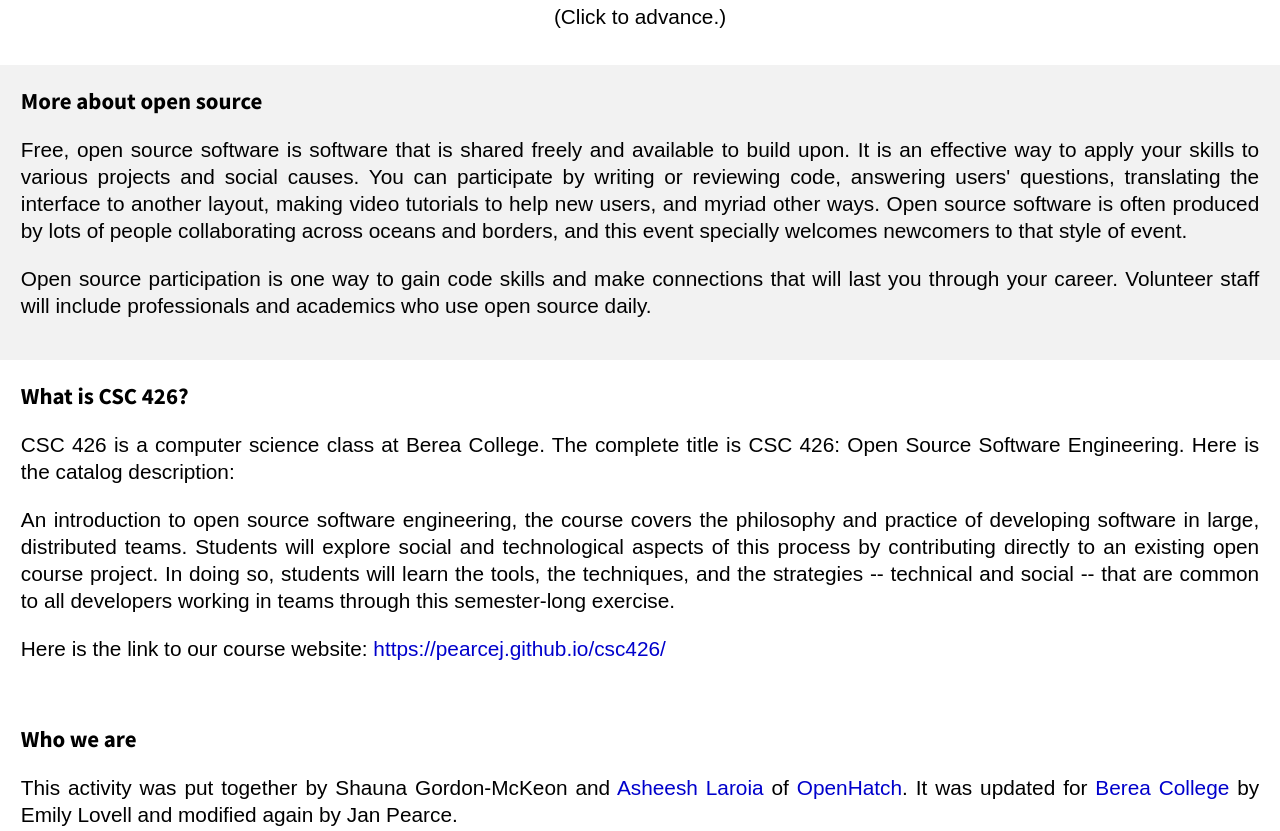
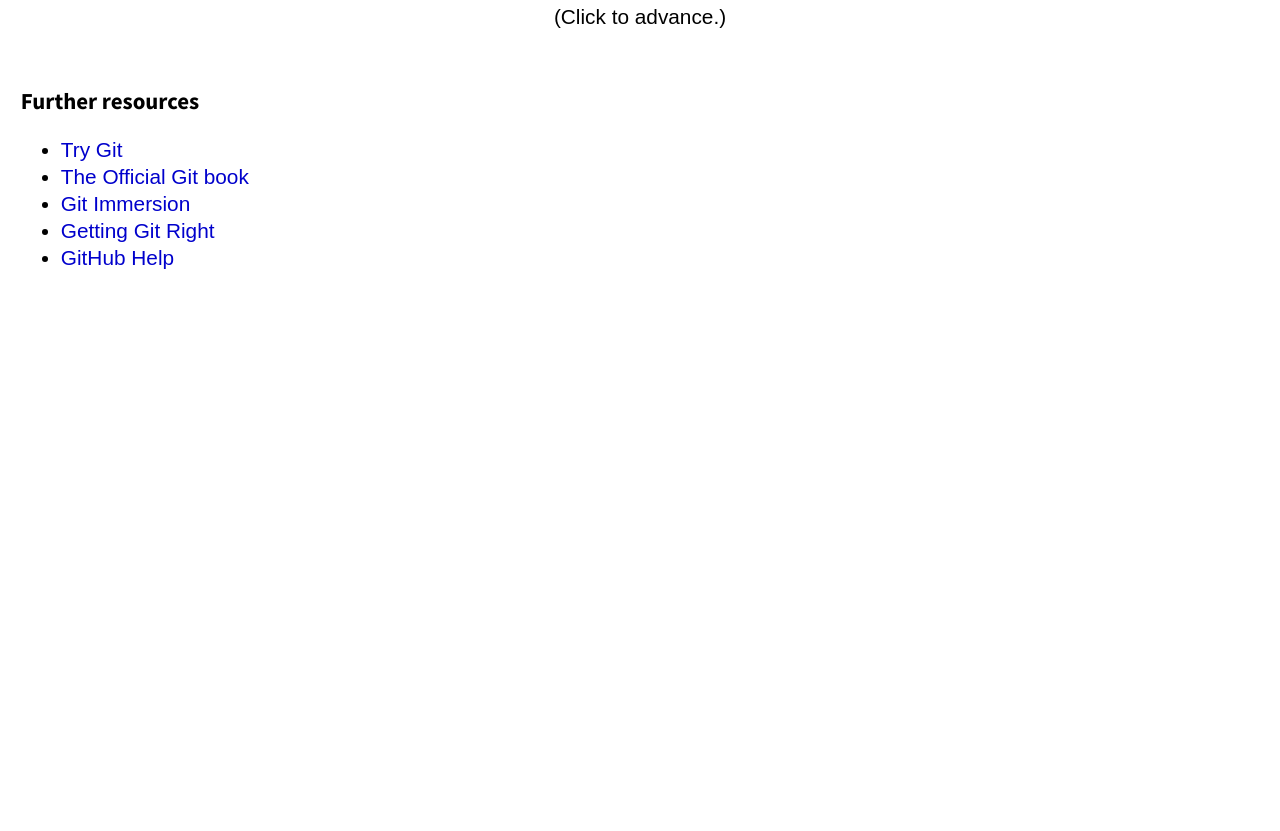
Before and after one commit to abdulahia/abdulahia.github.io, a plain HTML site: page index.html in a window 1280 px wide. Shown: the part 626-1457 px from the top of the page. After the commit the page ends 959 px from the top, so only its background shows below. Drawn offline with Linux system fonts and the light colour scheme.

Commit message:
delete paragraph

```diff
--- a/index.html
+++ b/index.html
@@ -40,57 +40,7 @@
 		<p onClick=nextLine(0)>(Click to advance.)</p>
 		</div>
         </div>
-
-        <div class="section" id="more">
-                <h2>More about open source</h2>
-                <p>Free, open source software is software that is
-                shared freely and available to build upon. It is an
-                effective way to apply your skills to various projects
-                and social causes. You can participate by writing or
-                reviewing code, answering users' questions,
-                translating the interface to another layout, making
-                video tutorials to help new users, and myriad other
-                ways. Open source software is often produced by lots
-                of people collaborating across oceans and borders, and
-                this event specially welcomes newcomers to that style
-                of event.</p>
-
-                <p>Open source participation is one way to gain
-                code skills and make connections that will last
-                you through your career. Volunteer staff will include
-                professionals and academics who use open source
-                daily.</p>
-        </div>
-	<div class="section" id="CSC426">
-                <h2>What is CSC 426?</h2>
-                <p>CSC 426 is a computer science class at Berea College.
-		The complete title is CSC 426: Open Source Software
-		Engineering. Here is the catalog description: </p>
-
-		<p>An introduction to open source software engineering,
-		the course covers the philosophy and practice of
-		developing software in large, distributed teams. Students
-		will explore social and technological aspects of this
-		process by contributing directly to an existing open
-		course project. In doing so, students will learn the
-		tools, the techniques, and the strategies -- technical
-		and social -- that are common to all developers working
-		in teams through this semester-long exercise.</p>
-
-		<p>Here is the link to our course website:
-		<a href="https://pearcej.github.io/csc426/">https://pearcej.github.io/csc426/</a></p>
-
-        </div>
-
         <div class="section" id="whoweare">
-                <h2>Who we are</h2>
-                <p>This activity was put together by Shauna Gordon-McKeon and
-		<a href="http://openhatch.org/people/paulproteus/">Asheesh Laroia</a> of
-		<a href="http://openhatch.org/">OpenHatch</a>.
-                It was updated for <a href="https://www.berea.edu/">Berea College</a>
-	        by Emily Lovell and modified again by Jan Pearce.</p>
-
-
 		<h2>Further resources</h2>
                 <ul>
 		<p><li><a href="http://try.github.io/">Try Git</a><br />
```
